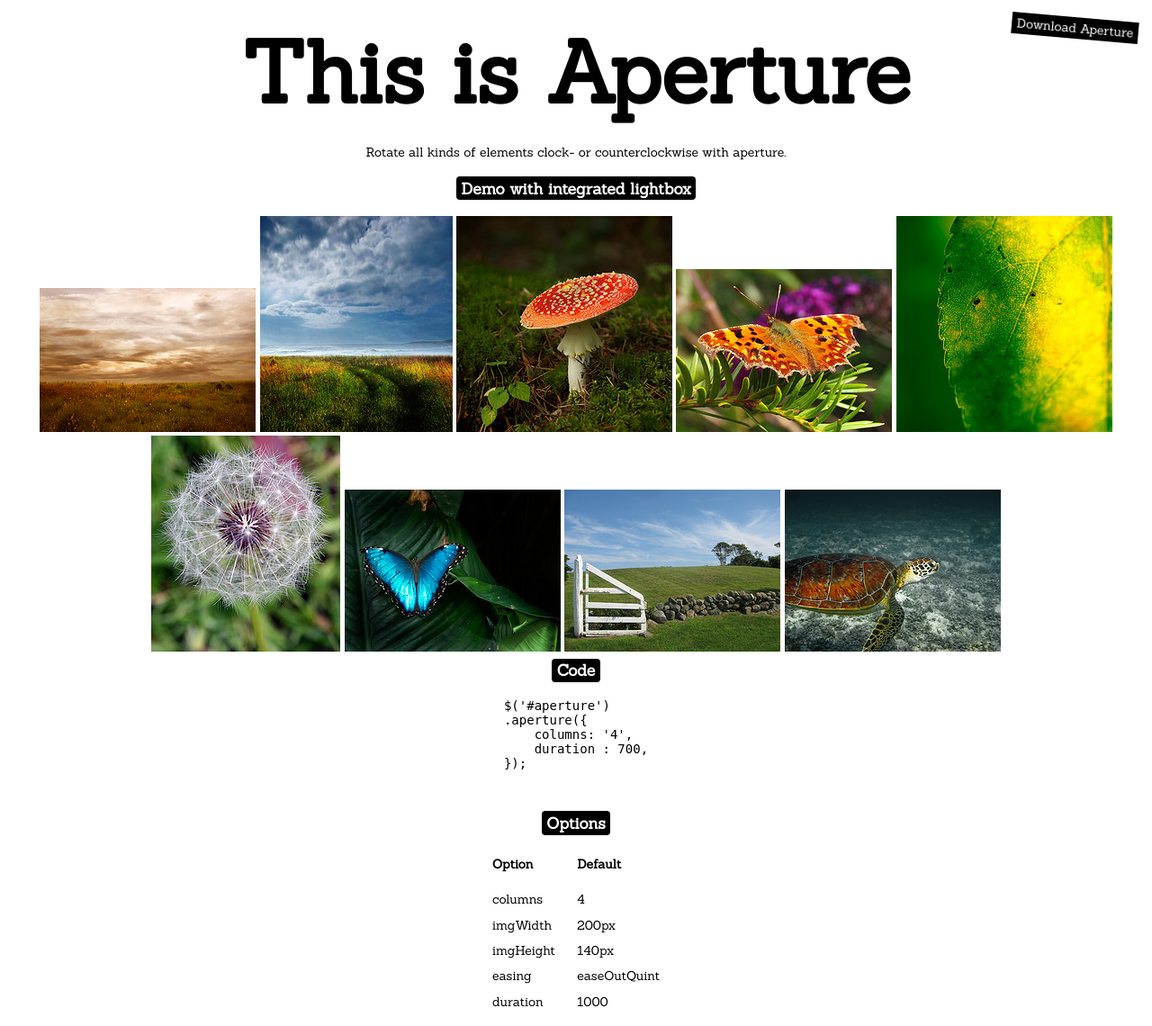
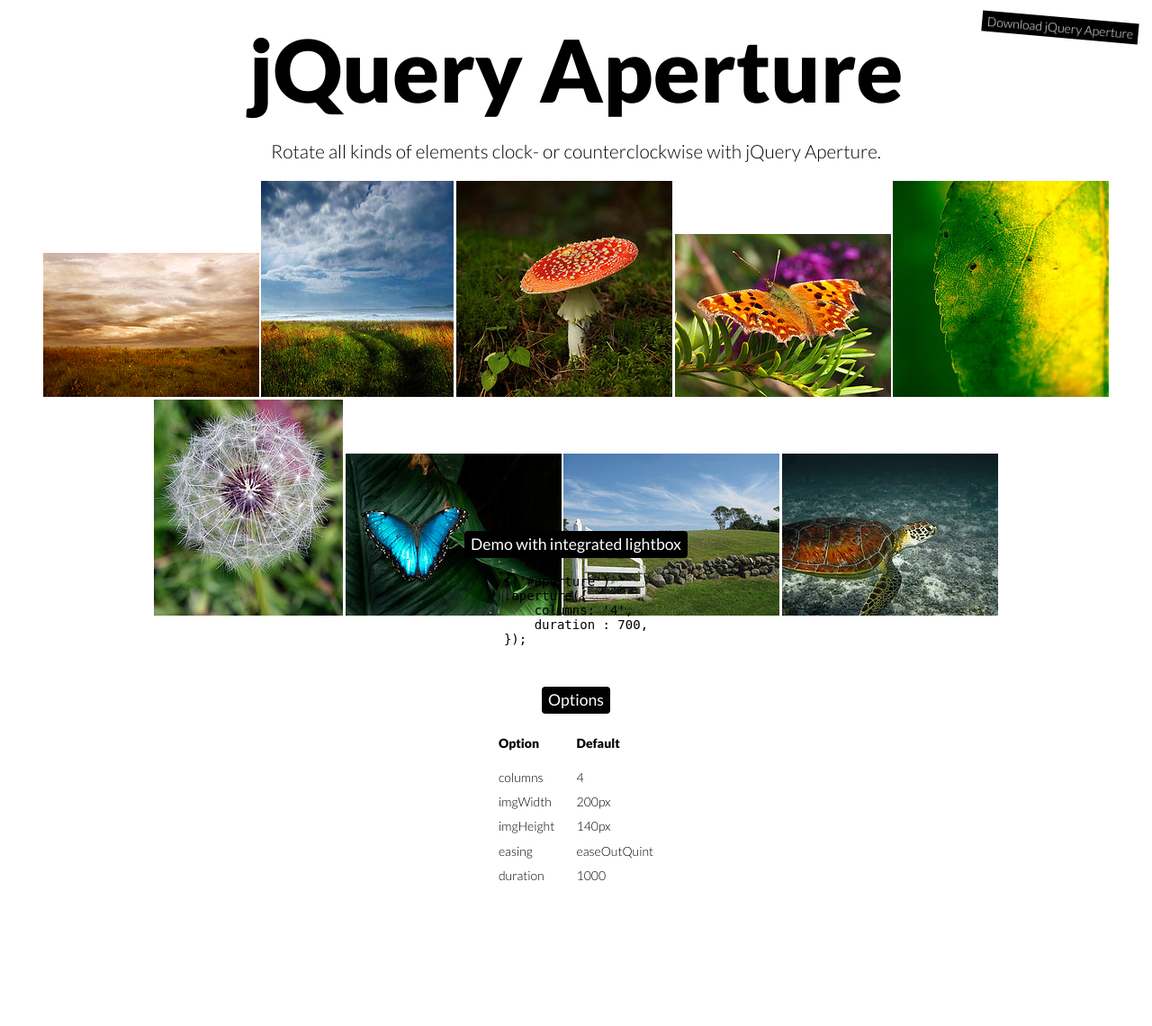
Before and after one commit to griffla/jQuery.Aperture, a PHP site: page / in a window 1280 px wide. Shown: the whole page at 90% size. After the commit the page ends 979 px from the top, so only its background shows below. Run offline with PHP 8.4, Linux system fonts and the light colour scheme; some libraries are stand-ins or nearby versions.

Commit message:
Demo site display changes

```diff
--- a/demo/css/demo.css
+++ b/demo/css/demo.css
@@ -1,12 +1,13 @@
 @CHARSET "UTF-8";
 
 body {
-	font: 400 14px 'Sanchez', serif;
+	font: 300 14px 'Lato', serif;
 	text-align: center;
 }
 
 h1 {
 	font-size: 6rem;
+	font-weight: 900;
 	margin: .2em 0;
 }
 
@@ -16,8 +17,9 @@ h2 {
 	color: #fff;
 	display: inline-block;
 	font-size: 1.1rem;
+	font-weight: 400;
 	margin: .2em 0 1em;
-	padding: .1em .3em;
+	padding: .2em .4em .3em;
 }
 
 code, table {
@@ -35,6 +37,14 @@ table th {
 	padding: .3em .8em;
 }
 
+#main p {
+	font-size: 1.3rem;
+}
+
+.demoBox section {
+	margin-top: -100px;
+}
+
 #dl {
 	background: #000;
 	border: 4px;
--- a/demo/index.html
+++ b/demo/index.html
@@ -3,13 +3,13 @@
 
 <head>
     <meta charset="utf-8">
-	<title>Aperture</title>
+    <title>jQuery Aperture</title>
     <meta name="author" content="Joscha Schmidt">
 
     <link rel="stylesheet" type="text/css" href="../css/aperture.css">
     <link rel="stylesheet" type="text/css" href="css/demo.css">
     <link rel="stylesheet" href="lightbox/css/lightbox.css" type="text/css" media="screen" />
-    <link href='http://fonts.googleapis.com/css?family=Sanchez:400italic,400' rel='stylesheet' type='text/css'>
+    <link href='http://fonts.googleapis.com/css?family=Lato:300,400,900' rel='stylesheet' type='text/css'>
 
     <script src="//ajax.googleapis.com/ajax/libs/jquery/1.8.0/jquery.min.js"></script>
     <script>window.jQuery || document.write('<script src="js/lib/jquery-1.8.0.min.js"><\/script>')</script>
@@ -18,14 +18,13 @@
 
 <body>
     <div id="main">
-        <a id="dl" href="jquery.aperture.0.5.zip">Download Aperture</a>
+        <a id="dl" href="https://github.com/griffla/jQuery.Aperture">Download jQuery Aperture</a>
 
-        <h1>This is Aperture</h1>
+        <h1>jQuery Aperture</h1>
 
-        <p>Rotate all kinds of elements clock- or counterclockwise with aperture.</p>
+        <p>Rotate all kinds of elements clock- or counterclockwise with jQuery Aperture.</p>
 
-        <h2>Demo with integrated lightbox</h2>
-
+        <section class="demoBox">
             <div id="aperture">
                 <a href="images/5565141297_f0ef0d567d_b.jpg" rel="lightbox[nature]" title=""><img src="images/5565141297_f0ef0d567d_m.jpg" alt="Plants: image 1 0f 9 thumb" /></a>
                 <a href="images/5535102989_d82a73e30a_b.jpg" rel="lightbox[nature]" title=""><img src="images/5535102989_d82a73e30a_m.jpg" alt="Plants: image 1 0f 9 thumb" /></a>
@@ -38,7 +37,8 @@
                 <a href="images/3706977488_08208d18db_b.jpg" rel="lightbox[nature]" title=""><img src="images/3706977488_08208d18db_m.jpg" alt="Plants: image 1 0f 9 thumb" /></a>
             </div>
 
-        <h2>Code</h2>
+            <section>
+                <h2>Demo with integrated lightbox</h2>
 
                 <div>
                     <code>
@@ -50,6 +50,8 @@
 
                     </code>
                 </div>
+            </section>
+        </section>
 
         <h2>Options</h2>
 
--- a/demo/js/demo.js
+++ b/demo/js/demo.js
@@ -2,8 +2,10 @@ $(function() {
 
 	$('#aperture')
 	.aperture({
-		columns: '4',
-		duration : 700,
+		columns: '5',
+		duration : 400,
+		imgWidth : '190px',
+		imgHeight : '130px',
 	});
 
 });
```
Also changed, not shown: 1 other file. Lines whose indentation alone changed are shown as unchanged.
